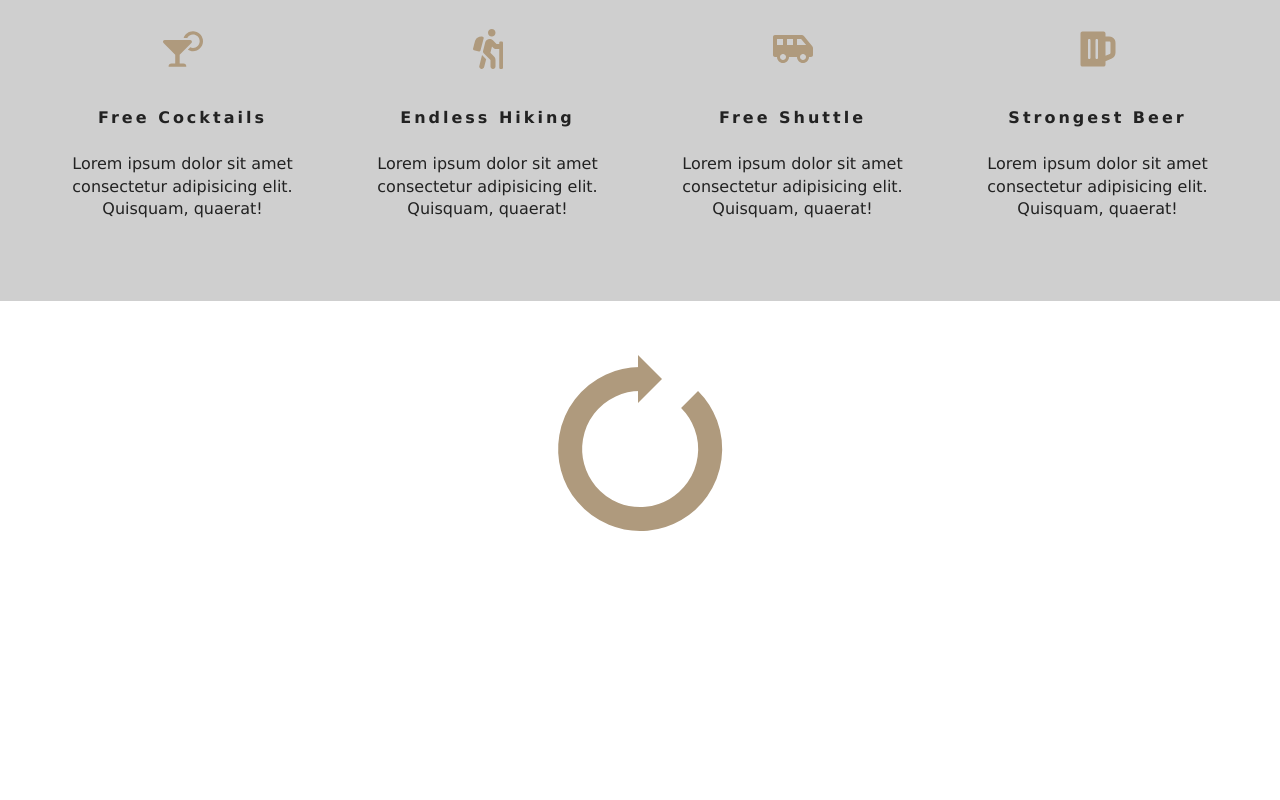
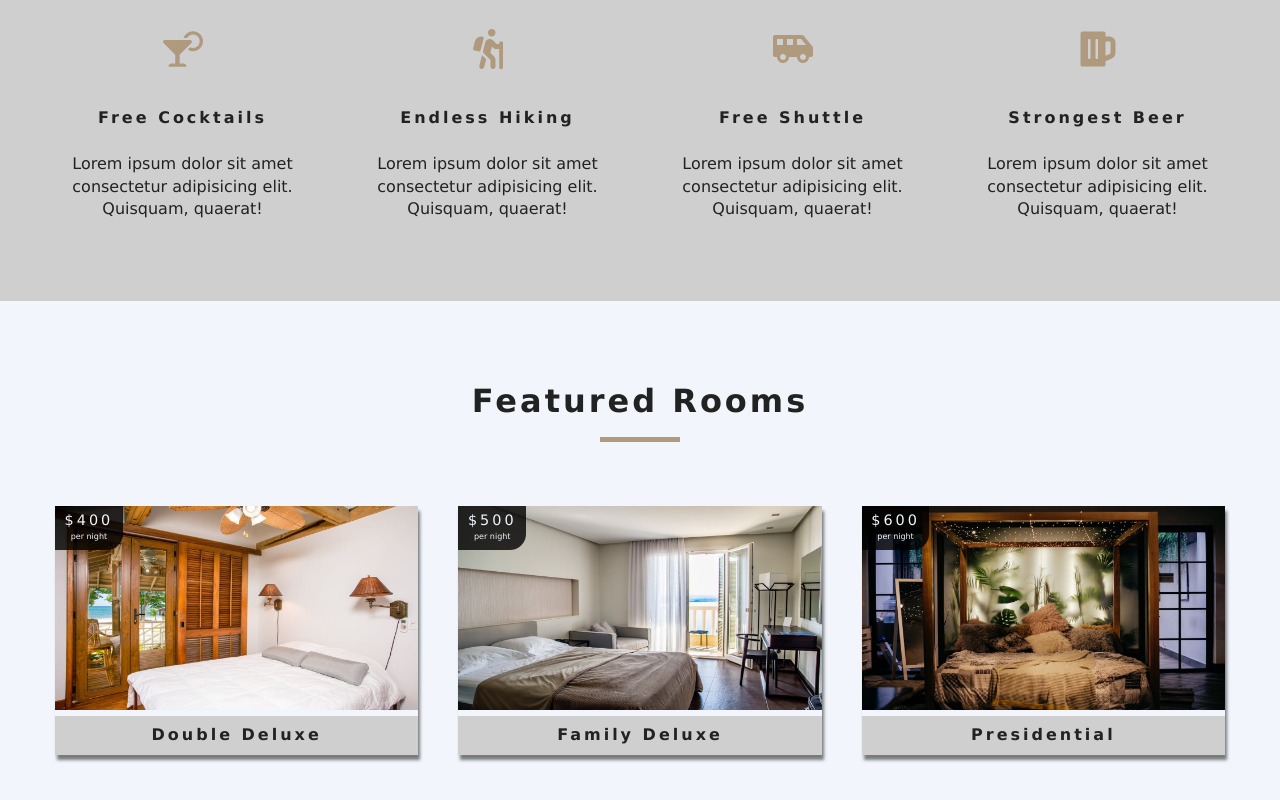
Before and after one commit to mohit-kumar-singh55/Hotel-X, a Next.js app: page / in a window 1280 px wide. Shown: the part 978-1778 px from the top of the page. Before the commit the page ends 1533 px from the top, so only its background shows below. Built offline with nearby package versions, Linux system fonts and the light colour scheme.

Commit message:
created featured rooms and Room

```diff
--- a/components/FeaturedRooms.js
+++ b/components/FeaturedRooms.js
@@ -1,14 +1,22 @@
 import React, { useContext } from 'react';
 import { RoomContext } from '../Context/context';
 import Loading from "./Loading";
+import Room from './Room';
+import Title from './Title';
 
 function FeaturedRooms() {
-    const { featuredRooms: rooms } = useContext(RoomContext);
+    const { featuredRooms: rooms, loading } = useContext(RoomContext);
 
     return (
-        <div>
-            <Loading />
-        </div>
+        <section className='featured-rooms'>
+            <Title title="Featured Rooms" />
+            <div className="featured-rooms-center">
+                {loading ? <Loading />
+                    : rooms.map((room) => (
+                        <Room key={room.id} room={room} />
+                    ))}
+            </div>
+        </section>
     )
 }
 
--- /dev/null
+++ b/components/Room.js
@@ -0,0 +1,25 @@
+import React from 'react';
+import Image from "next/image";
+import defaultImage from "../public/images/room-1.jpeg";
+import Link from 'next/link';
+
+function Room({ room }) {
+    const { name, slug, images, price } = room;
+    return (
+        <article className='room'>
+            <div className="img-container">
+                <Image src={images[0] || defaultImage} alt="Room" />
+                <div className="price-top">
+                    <h6>${price}</h6>
+                    <p>per night</p>
+                </div>
+                <div className="btn-primary room-link">
+                    <Link href={`/rooms/${slug}`} className="btn-primary room-link">Features</Link>
+                </div>
+            </div>
+            <p className='room-info'>{name}</p>
+        </article>
+    )
+}
+
+export default Room
--- a/styles/globals.css
+++ b/styles/globals.css
@@ -14,7 +14,7 @@ html {
 
 :root {
   --primaryColor: #af9a7d;
-  --mainWhite: #fff;
+  --mainWhite: #F2F6FC;
   --offWhite: #f7f7f7;
   --mainBlack: #222;
   --mainGrey: #ececec;
```
